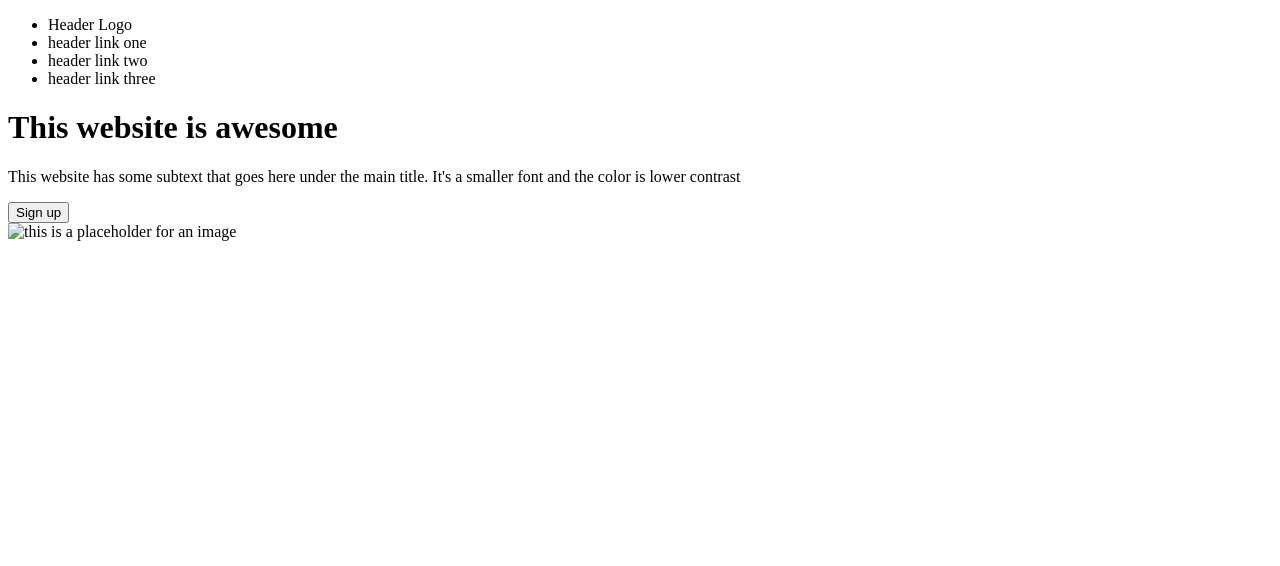
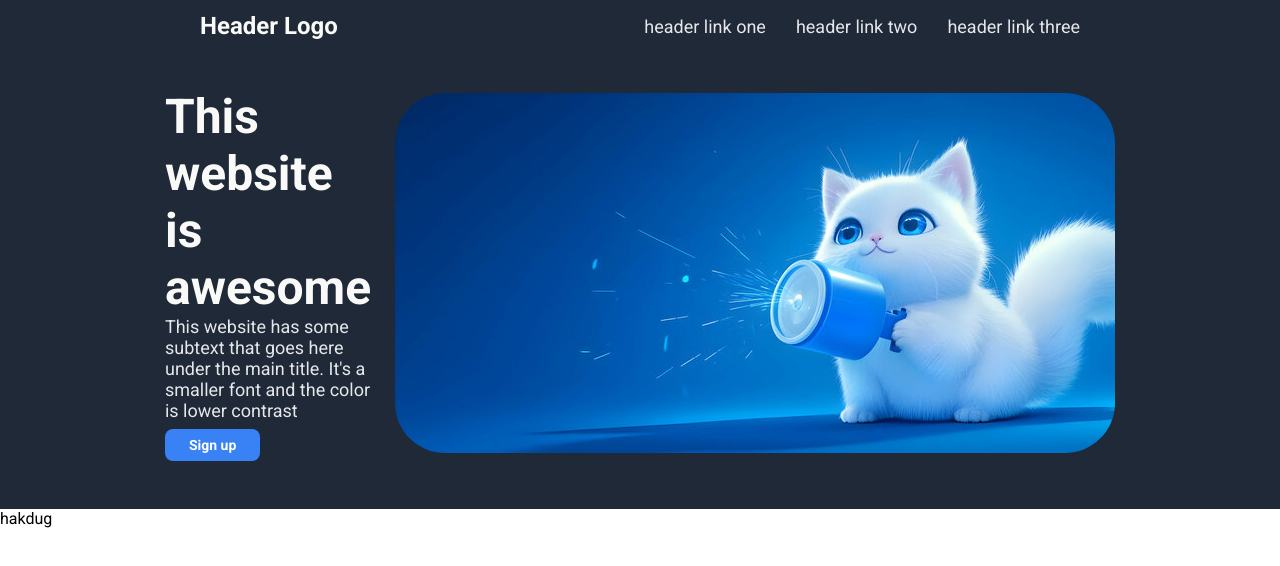
Before and after one commit to d4bid/TheOdinProject-Landing-Page, a plain HTML site: page index.html in a window 1280 px wide. Drawn offline with Linux system fonts and the light colour scheme.

Commit message:
create hero section

```diff
--- a/index.html
+++ b/index.html
@@ -1,34 +1,48 @@
 <!DOCTYPE html>
 <html lang="en">
   <head>
-    <meta charset="UTF-8">
-    <meta name="viewport" content="width=device-width, initial-scale=1.0">
+    <meta charset="UTF-8" />
+    <meta name="viewport" content="width=device-width, initial-scale=1.0" />
     <title>Landing Page</title>
-    <link rel="stylesheet" href="./style.css">
+    <link rel="stylesheet" href="./style.css" />
+    <link
+      href="https://fonts.googleapis.com/css2?family=Roboto:wght@400;700&display=swap"
+      rel="stylesheet"
+    />
   </head>
   <body>
     <!-- hero section -->
-     <div class="hero">
+    <div class="hero-section">
       <div class="header">
+        <div class="left-header">
           <ul>
-                <li>Header Logo</li>
-                <li>header link one</li>
-                <li>header link two</li>
-                <li>header link three</li>
+            <li><a href="">Header Logo</a></li>
           </ul>
+        </div>
+        <div class="right-header">
+          <ul>
+            <li><a href="">header link one</a></li>
+            <li><a href="">header link two</a></li>
+            <li><a href="">header link three</a></li>
+          </ul>
+        </div>
       </div>
 
       <div class="hero-info">
         <div class="hero-text">
-                <h1>This website is awesome</h1>
-                <p>This website has some subtext that goes here under the main title.
-                    It's a smaller font and the color is lower contrast</p>
+          <p>This website is awesome</p>
+          <p>
+            This website has some subtext that goes here under the main title.
+            It's a smaller font and the color is lower contrast
+          </p>
           <button class="btn-sign-up">Sign up</button>
         </div>
         <div class="hero-img">
-                <img src="" alt="this is a placeholder for an image">
+          <img src="./images/wallpaper-cat.jpg" alt="this is a placeholder for an image" />
         </div>
       </div>
     </div>
+
+    hakdug
   </body>
 </html>
--- a/style.css
+++ b/style.css
@@ -0,0 +1,89 @@
+* {
+  font-family: "Roboto", sans-serif;
+  box-sizing: border-box;
+}
+
+body {
+  padding: 0;
+  margin: 0;
+  display: flex;
+  flex-direction: column;
+}
+
+.hero-section {
+  padding-top: 12px;
+  padding-left: 200px;
+  padding-right: 200px;
+  display: flex;
+  flex-direction: column;
+  background-color: #1f2937;
+}
+
+.header {
+  display: flex;
+  justify-content: space-between;
+  align-items: center;
+}
+
+.header ul {
+  list-style: none;
+  display: flex;
+  flex-direction: row;
+  margin: 0;
+  padding: 0;
+  gap: 30px;
+}
+
+.header ul a {
+  text-decoration: none;
+}
+
+.left-header a {
+  color: #f9faf8;
+  font-weight: 900;
+  font-size: 24px;
+}
+
+.right-header a {
+  color: #E5E7EB;
+  font-size: 18px;
+}
+
+.hero-info {
+  margin-top: 48px;
+  margin-bottom: 48px;
+  display: flex;
+  align-items: center;
+  justify-content: center;
+  gap: 24px;
+}
+
+.hero-text > p:first-of-type {
+  font-size: 48px;
+  color: #F9FAF8;
+  font-weight: 900;
+  margin: 0;
+}
+
+.hero-text :nth-child(2) {
+  margin: 0;
+  font-size: 18px;
+  color: #E5E7EB;
+}
+
+.hero-info button {
+  background-color: #3882F6;
+  color: white;
+  border: none;
+  font-size: 14px;
+  font-weight: bold;
+  padding: 8px 24px;
+  border-radius: 8px;
+  margin-top: 8px;
+  flex: 1;
+}
+
+.hero-info img {
+  flex: 1;
+  border-radius: 50px;
+}
```
Also changed, not shown: images/wallpaper-cat.jpg (added). Lines whose indentation alone changed are shown as unchanged.
